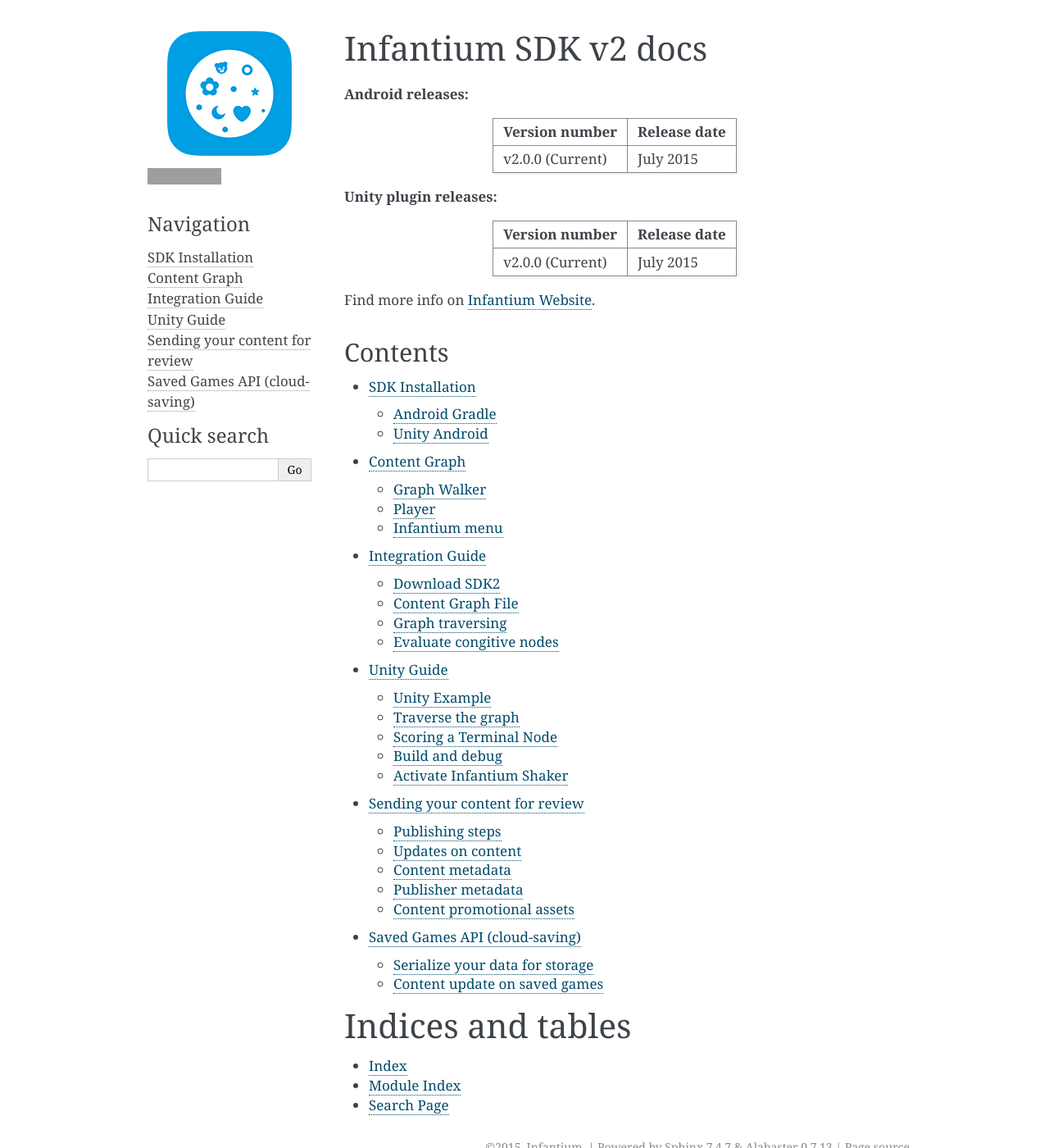
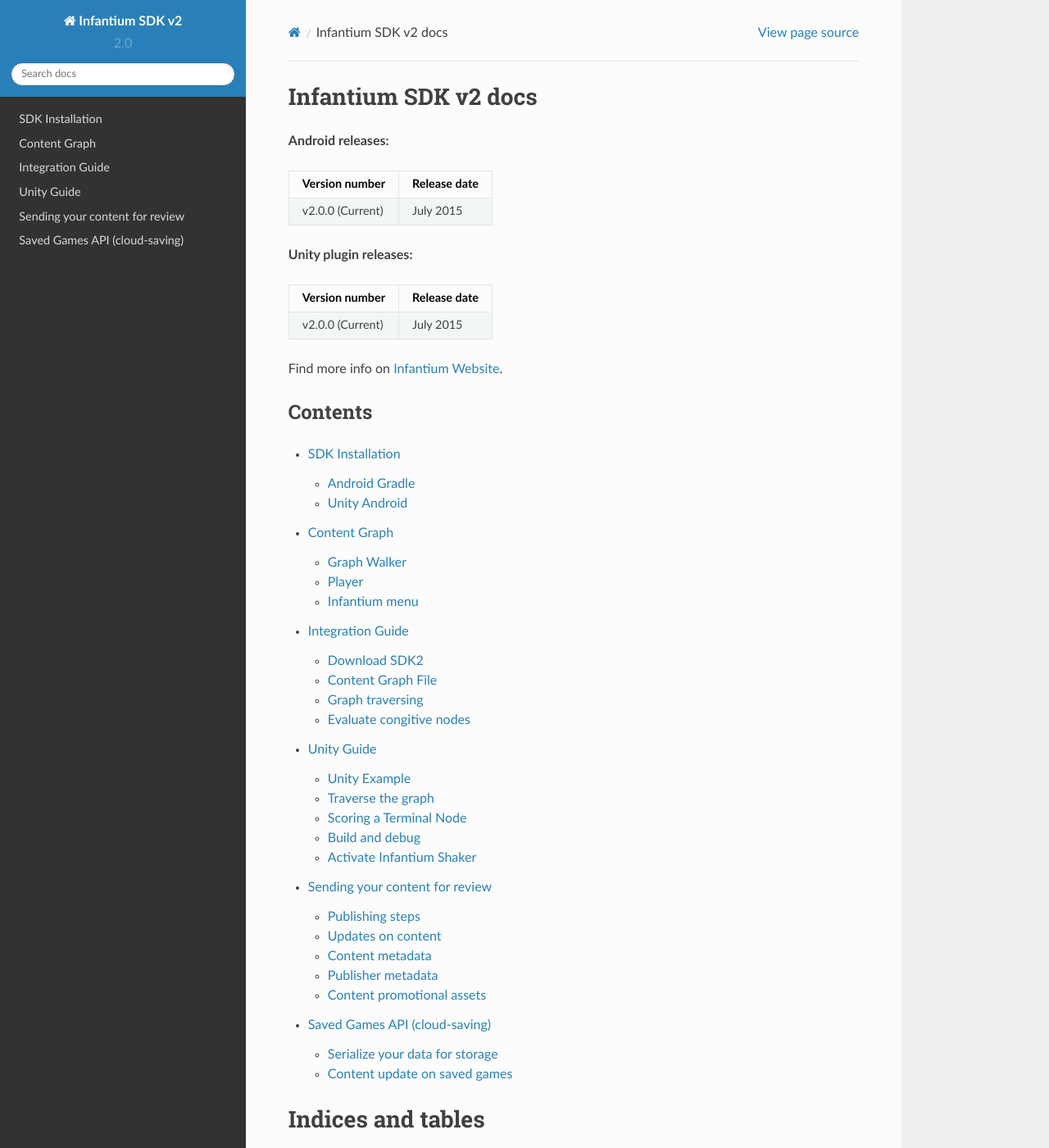
Before and after one commit to infantium/infantium-sdk2-docs, a Sphinx documentation site: the page built from docs/source/index.rst, in a window 1280 px wide and 1400 px high. Shown: the whole window at 82% size. Built offline with Sphinx 7.4.7 and the Read the Docs theme 2.0.0, drawn with Linux system fonts in a browser that asks for light colours; some of the changed text lies outside the part shown; grey boxes are pictures that could not be loaded.

Commit message:
get rid of alabaster theme and make RTD (but only theme)

```diff
--- a/docs/source/conf.py
+++ b/docs/source/conf.py
@@ -127,24 +127,24 @@
 #html_theme_path = [spihinx_rtd_theme.get_html_theme_path()]
 
 
-import alabaster
+import sphinx_rtd_theme
 
-html_theme_path = [alabaster.get_path()]
-extensions = ['alabaster']
-html_theme = 'alabaster'
-html_sidebars = {
-    '**': [
-        'about.html',
-        'navigation.html',
-        'relations.html',
-        'searchbox.html',
-    ]
-}
+html_theme_path = [sphinx_rtd_theme.get_html_theme_path()]
+# extensions = ['alabaster']
+html_theme = 'sphinx_rtd_theme'
+extensions = [
+    'sphinx.ext.autodoc',
+    'sphinx.ext.mathjax',
+    'sphinx.ext.viewcode',
+]
+# Math
+mathjax_path = "http://cdn.mathjax.org/mathjax/latest/MathJax.js?config=TeX-AMS-MML_HTMLorMML"
+
 html_static_path = ['_static']
 html_theme_options = {
-    'logo': 'infantium_icon.png',
-    'github_user': 'infantium',
-    'github_repo': 'sdk2',
+    # 'logo': 'infantium_icon.png',
+    # 'github_user': 'infantium',
+    # 'github_repo': 'sdk2',
 }
 
 # The name for this set of Sphinx documents.  If None, it defaults to
@@ -156,7 +156,7 @@
 
 # The name of an image file (relative to this directory) to place at the top
 # of the sidebar.
-#html_logo = None
+html_logo = 'infantium_icon.png'
 
 # The name of an image file (within the static path) to use as favicon of the
 # docs.  This file should be a Windows icon file (.ico) being 16x16 or 32x32
--- a/requirements.txt
+++ b/requirements.txt
@@ -1,2 +1,2 @@
 Sphinx==1.3.1
-alabaster==0.7.6
+sphinx_rtd_theme
```
